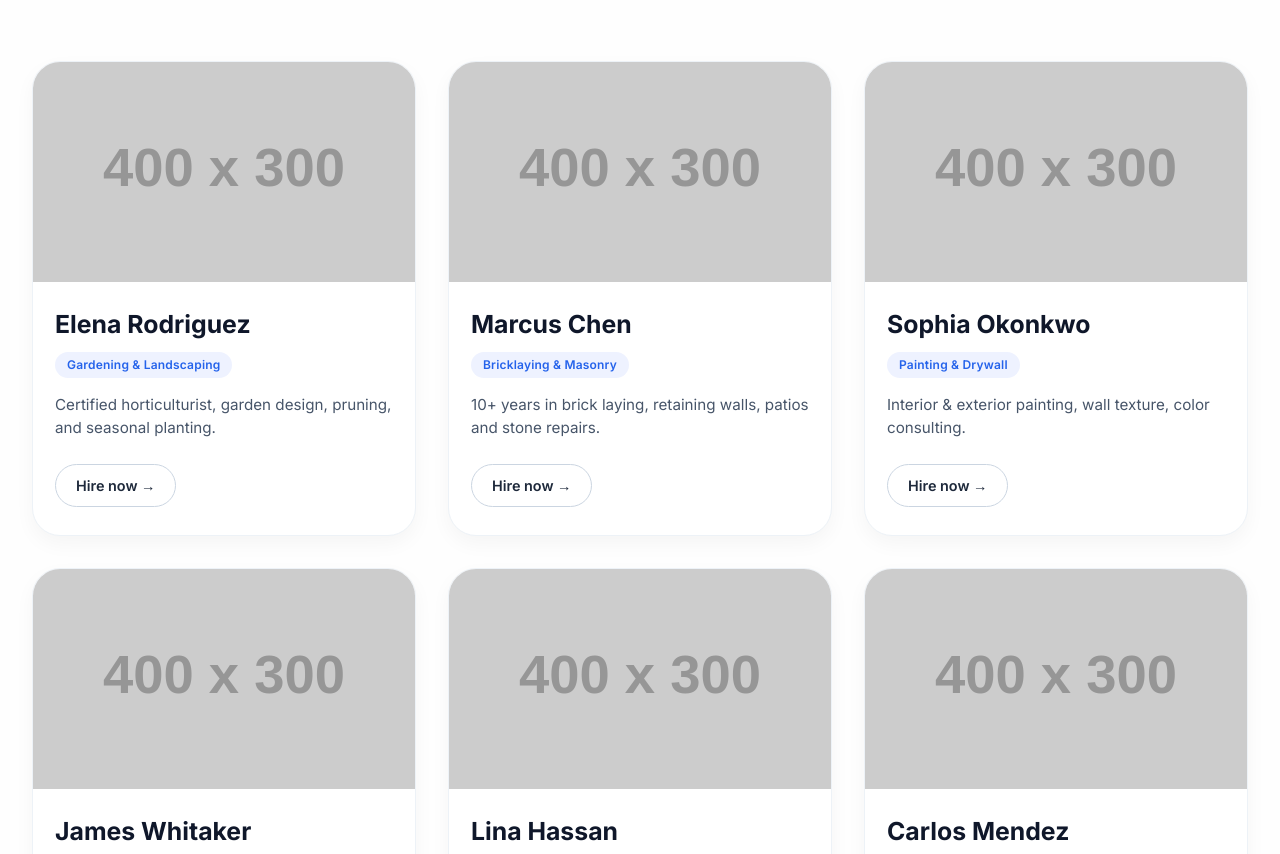
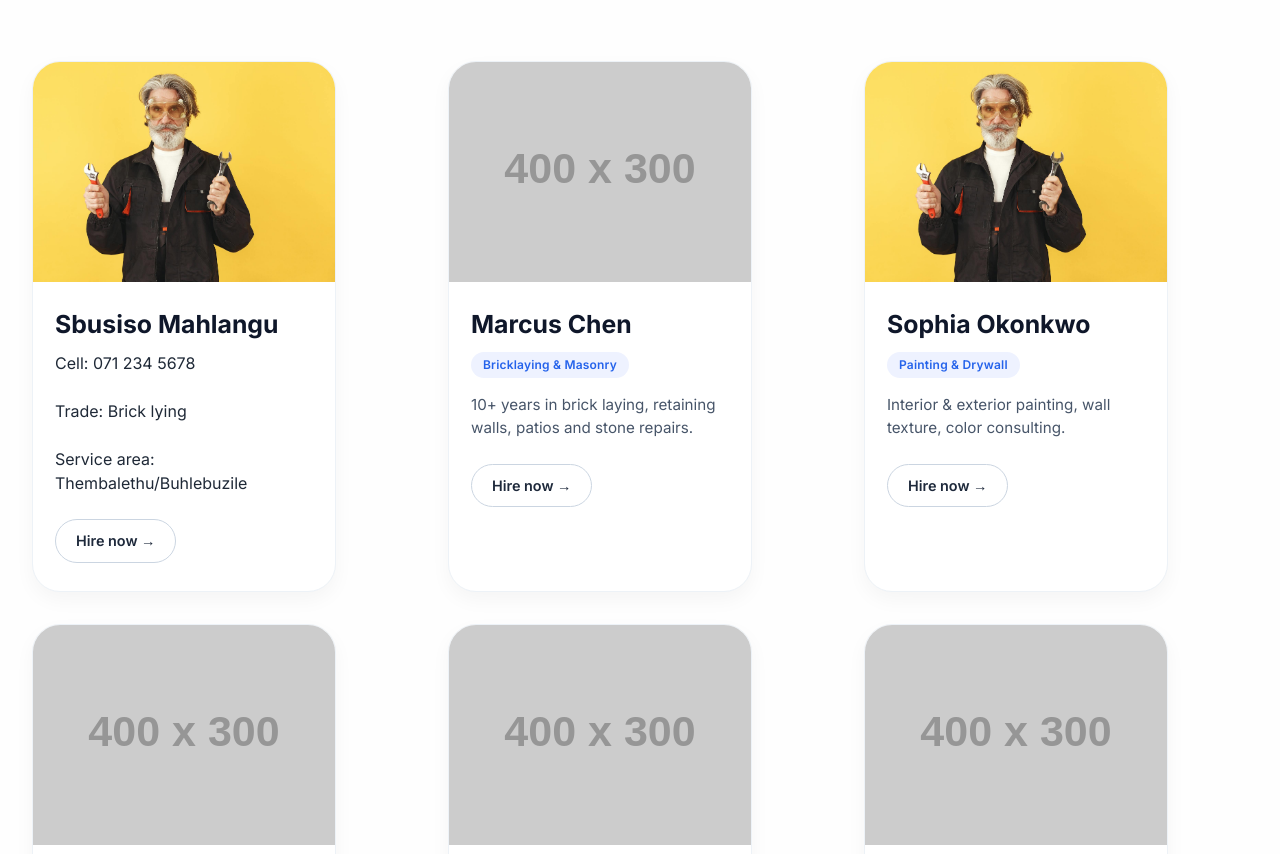
Before and after one commit to TsakaneGit/Piece_Job, a plain HTML site: page index.html in a window 1280 px wide. Shown: the part 1946-2800 px from the top of the page. Drawn offline with Linux system fonts and the light colour scheme; placeholder pictures from the web are drawn by us.

Commit message:
Resized worker card and added a worker image

```diff
--- a/index.html
+++ b/index.html
@@ -6,7 +6,7 @@
       name="viewport"
       content="width=device-width, initial-scale=1.0, user-scalable=yes"
     />
-    <title>Community Hands | Local Handyman Services</title>
+    <title>Piece job</title>
     <!-- Google Fonts -->
     <link
       href="https://fonts.googleapis.com/css2?family=Inter:opsz,wght@14..32,300;14..32,400;14..32,500;14..32,600;14..32,700&display=swap"
@@ -18,7 +18,7 @@
     <!-- ================= NAVBAR ================= -->
     <nav class="navbar">
       <div class="container nav-container">
-        <a href="#" class="logo">🧰 Community<span>Hands</span></a>
+        <a href="#" class="logo">🧰 Piece<span>Job</span></a>
         <ul class="nav-links">
           <li><a href="#home" class="nav-item">Home</a></li>
           <li><a href="#about" class="nav-item">About Us</a></li>
@@ -122,17 +122,21 @@
           <div class="worker-card">
             <div class="card-img">
               <img
-                src="https://placehold.co/400x300/2b6e4f/eef4ff?text=🌿+Elena"
+                src="./assets/images/card-image.jpg"
                 alt="Elena Rodriguez - Gardening"
               />
             </div>
             <div class="card-content">
-              <h3>Elena Rodriguez</h3>
-              <span class="worker-tag">Gardening & Landscaping</span>
-              <p class="worker-desc">
+              <h3>Sbusiso Mahlangu</h3>
+              <!-- <span class="worker-tag">Gardening & Landscaping</span> -->
+              <!-- <p class="worker-desc">
                 Certified horticulturist, garden design, pruning, and seasonal
                 planting.
-              </p>
+              </p> -->
+
+              <p>Cell: 071 234 5678</p><br>
+              <p>Trade: Brick lying</p><br>
+              <p>Service area: Thembalethu/Buhlebuzile</p><br>
               <div class="card-footer">
                 <a href="#" class="hire-skill-btn">Hire now →</a>
               </div>
@@ -164,7 +168,7 @@
           <div class="worker-card">
             <div class="card-img">
               <img
-                src="https://placehold.co/400x300/1e3a8a/e0f2fe?text=🎨+Sophia"
+                src="./assets/images/card-image.jpg"
                 alt="Sophia Okonkwo - Painting"
               />
             </div>
--- a/styles.css
+++ b/styles.css
@@ -361,6 +361,7 @@ body {
 }
 
 .worker-card {
+  width: 19rem;
   background: white;
   border-radius: 28px;
   overflow: hidden;
```
Also changed, not shown: assets/images/card-image.jpg (added).
